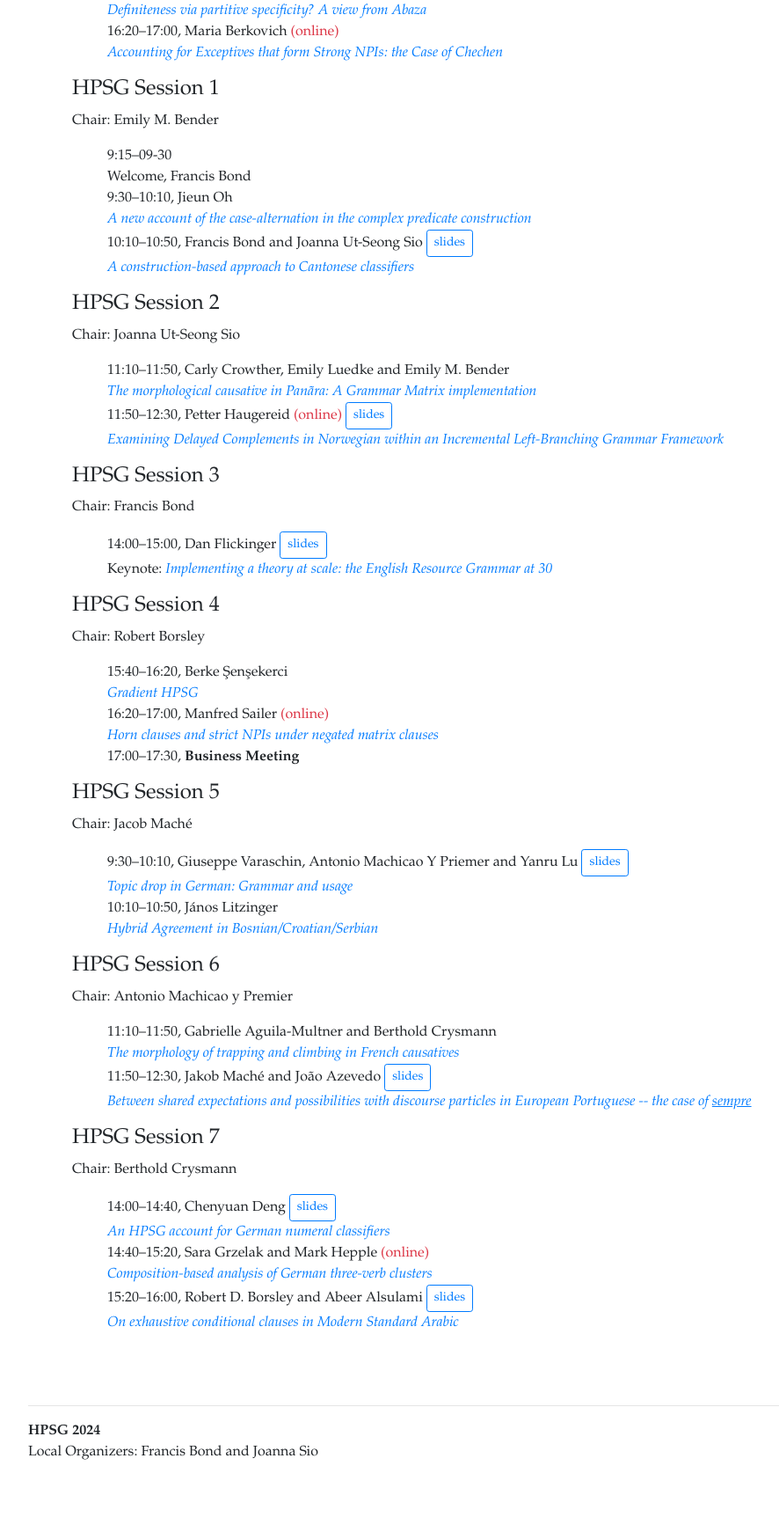
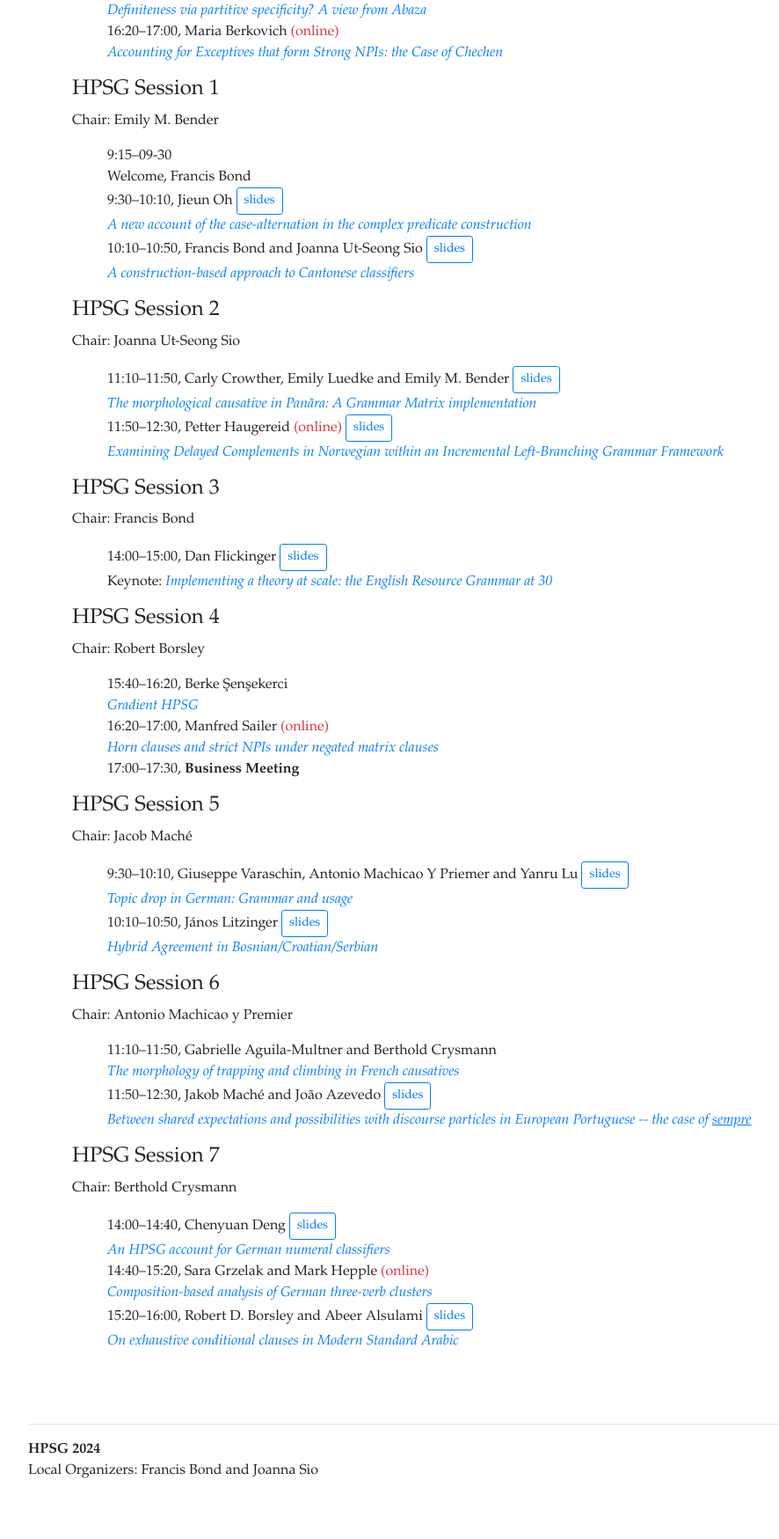
Before and after one commit to bond-lab/2024-hpsg, a Flask app: page /program.html in a window 1280 px wide. Shown: the part 1691-3440 px from the top of the page at 88% size, without its empty margins (88-974 px from the left). Before the commit the page ends 3350 px from the top, so only its background shows below. Run offline with Flask 3, Linux system fonts and the light colour scheme; some libraries are stand-ins or nearby versions.

Commit message:
more slides!

```diff
--- a/docs/program.html
+++ b/docs/program.html
@@ -215,6 +215,7 @@
   <ul class='pg'>
     <li> <span>9:15–09-30</span> <br> Welcome, Francis Bond
     <li> <span>9:30–10:10</span>, Jieun Oh
+      <a class='btn btn-outline-primary btn-sm' href = "static/pdf/slides/Jieun.Oh_HPSG_2024.pdf">slides</a>
       <br> <a class= 'talk' href="static/pdf/Jieun.Oh_A%20new%20account%20of%20the%20case-alternation%20in%20the%20complex%20predicate%20construction.pdf">A new account of the case-alternation in the complex predicate construction</a>
 
     <li> <span>10:10–10:50</span>, Francis Bond and Joanna Ut-Seong Sio
@@ -228,7 +229,8 @@
 <section id='session2'><h4>HPSG Session 2</h4>
   <p>Chair: Joanna Ut-Seong Sio</p>
   <ul class='pg'>
-<li> <span>11:10–11:50</span>, Carly Crowther, Emily Luedke and Emily M. Bender
+    <li> <span>11:10–11:50</span>, Carly Crowther, Emily Luedke and Emily M. Bender
+  <a class='btn btn-outline-primary btn-sm' href = "static/pdf/slides/PanaraHPSG2024.pdf">slides</a>
   <br> <a class= 'talk' href="static/pdf/Crowther_PanaraCausative2024.pdf">The morphological causative in Panãra: A Grammar Matrix implementation</a>
 
 <li> <span>11:50–12:30</span>, Petter Haugereid
@@ -272,6 +274,7 @@
        <a class='btn btn-outline-primary btn-sm' href = "static/pdf/slides/GV-MyP-YL2024-TopicDrop-HPSG-HO.pdf">slides</a>
       <br> <a class= 'talk' href="static/pdf/Reg-TopicDrop-master.pdf">Topic drop in German: Grammar and usage</a>
     <li> <span>10:10–10:50</span>, János Litzinger
+      <a class='btn btn-outline-primary btn-sm' href = "static/pdf/slides/hybrid_agreement_litzinger.pdf">slides</a>
       <br> <a class= 'talk' href="static/pdf/hybrid_agreement_litzinger.pdf">Hybrid Agreement in Bosnian/Croatian/Serbian</a>
 
   </ul>
--- a/web/templates/program.html
+++ b/web/templates/program.html
@@ -145,6 +145,7 @@
   <ul class='pg'>
     <li> <span>9:15–09-30</span> <br> Welcome, Francis Bond
     <li> <span>9:30–10:10</span>, Jieun Oh
+      <a class='btn btn-outline-primary btn-sm' href = "{{url_for('static', filename='pdf/slides/Jieun.Oh_HPSG_2024.pdf') }}">slides</a>
       <br> <a class= 'talk' href="{{ url_for('static', filename='pdf/Jieun.Oh_A new account of the case-alternation in the complex predicate construction.pdf')}}">A new account of the case-alternation in the complex predicate construction</a>
 
     <li> <span>10:10–10:50</span>, Francis Bond and Joanna Ut-Seong Sio
@@ -158,7 +159,8 @@
 <section id='session2'><h4>HPSG Session 2</h4>
   <p>Chair: Joanna Ut-Seong Sio</p>
   <ul class='pg'>
-<li> <span>11:10–11:50</span>, Carly Crowther, Emily Luedke and Emily M. Bender
+    <li> <span>11:10–11:50</span>, Carly Crowther, Emily Luedke and Emily M. Bender
+  <a class='btn btn-outline-primary btn-sm' href = "{{url_for('static', filename='pdf/slides/PanaraHPSG2024.pdf') }}">slides</a>
   <br> <a class= 'talk' href="{{ url_for('static', filename='pdf/Crowther_PanaraCausative2024.pdf') }}">The morphological causative in Panãra: A Grammar Matrix implementation</a>
 
 <li> <span>11:50–12:30</span>, Petter Haugereid
@@ -202,6 +204,7 @@
        <a class='btn btn-outline-primary btn-sm' href = "{{url_for('static', filename='pdf/slides/GV-MyP-YL2024-TopicDrop-HPSG-HO.pdf') }}">slides</a>
       <br> <a class= 'talk' href="{{ url_for('static', filename='pdf/Reg-TopicDrop-master.pdf') }}">Topic drop in German: Grammar and usage</a>
     <li> <span>10:10–10:50</span>, János Litzinger
+      <a class='btn btn-outline-primary btn-sm' href = "{{url_for('static', filename='pdf/slides/hybrid_agreement_litzinger.pdf') }}">slides</a>
       <br> <a class= 'talk' href="{{ url_for('static', filename='pdf/hybrid_agreement_litzinger.pdf') }}">Hybrid Agreement in Bosnian/Croatian/Serbian</a>
 
   </ul>
```
Also changed, not shown: 6 other files.
